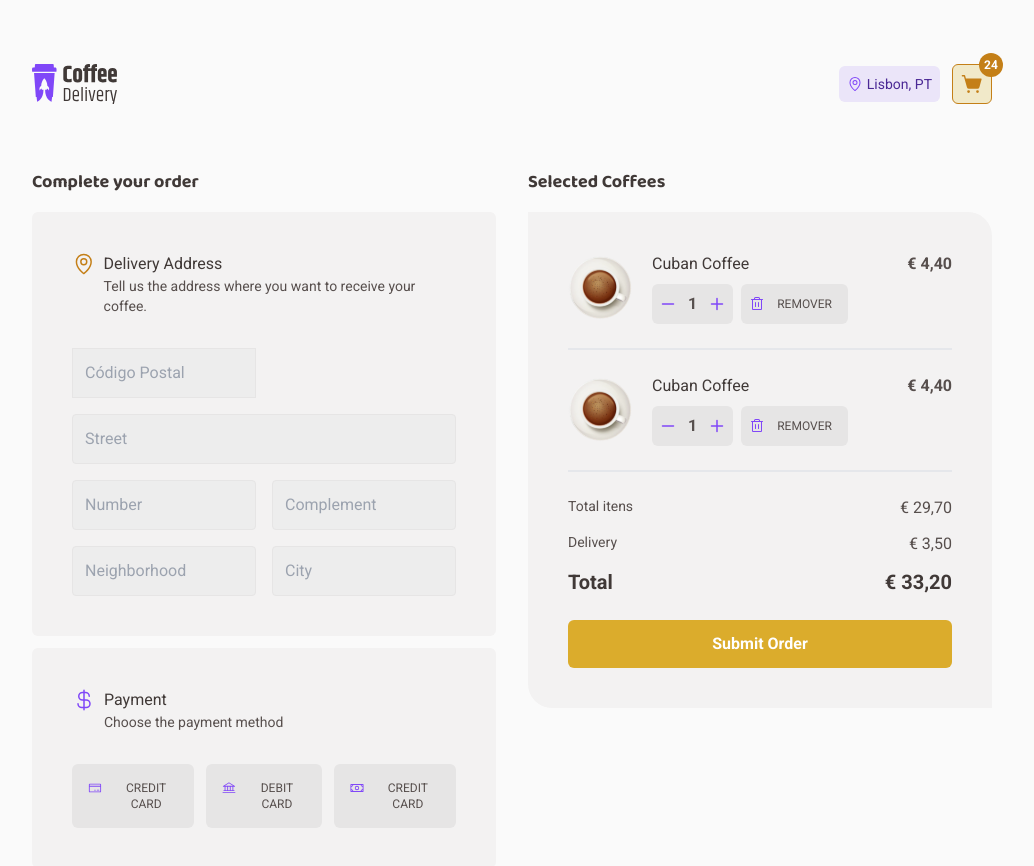
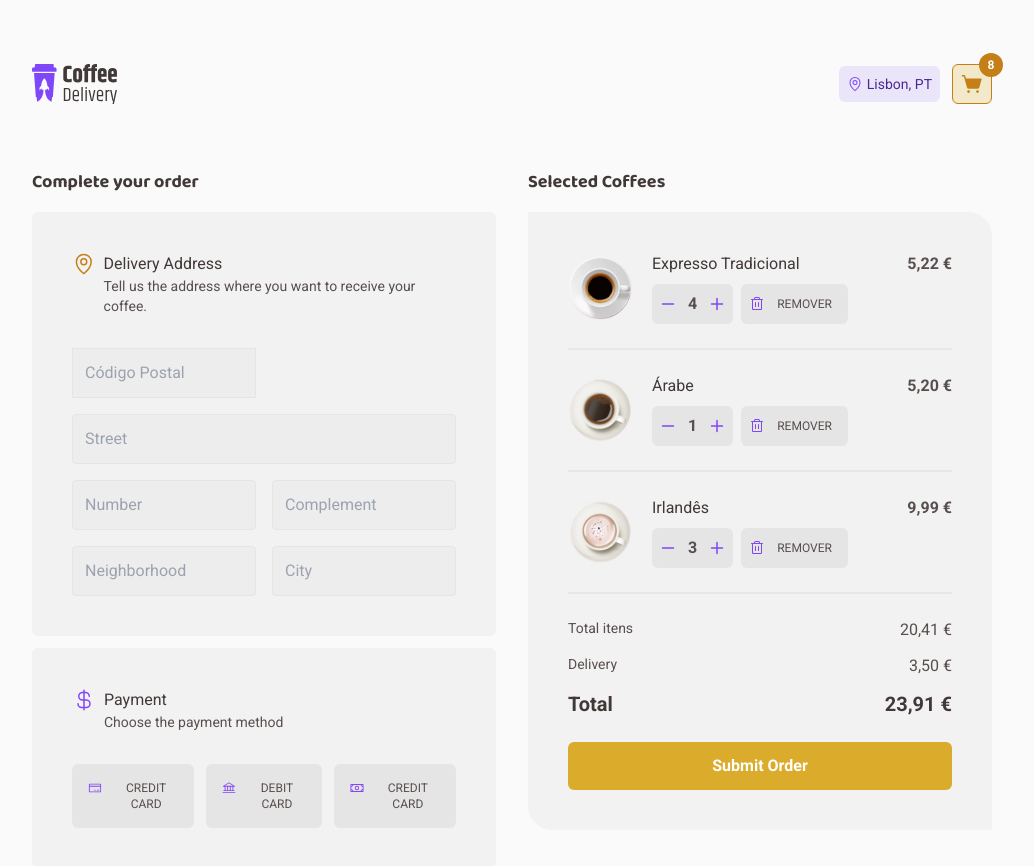
Before and after one commit to darlysson/coffee-delivery, a Next.js app: page /checkout in a window 1280 px wide. Shown: the top 866 px of the page, without its empty margins (128-1162 px from the left). Built offline with nearby package versions, Linux system fonts and the light colour scheme.

Commit message:
Added cart functionalities

```diff
--- a/src/components/CoffeList.tsx
+++ /dev/null
@@ -1,30 +0,0 @@
-import { CoffeesContext } from '@/pages/_app';
-import { useContext } from 'react';
-import { CoffeeCard } from "./CoffeeCard";
-import { LayoutSection } from "./LayoutSection";
-
-export function CoffeList() {
-  const { coffees } = useContext(CoffeesContext)
-
-  return (
-    <LayoutSection>
-      <h2 className='text-title-32 font-baloo text-subtitle mb-14'>Our Coffees</h2>
-
-      <ul className="grid grid-cols-4 gap-x-8 gap-y-10">
-        {coffees.map(({ id, image, title, labels, description, price, quantity }) => {
-          return (
-            <CoffeeCard
-              key={id}
-              imageSrc={image}
-              title={title}
-              labels={labels}
-              description={description}
-              price={price}
-              quantity={quantity}
-            />
-          )
-        })}
-      </ul>
-    </LayoutSection>
-  )
-}
--- a/src/components/CoffeeCard.tsx
+++ b/src/components/CoffeeCard.tsx
@@ -1,20 +1,16 @@
+import { CoffeeProps, useCoffee } from "@/pages/_app";
+import { formatPrice } from "@/utils/priceFormatter";
 import { Minus, Plus } from "@phosphor-icons/react";
 import Image from 'next/image';
-import { ComponentProps } from "react";
+import { useRef } from "react";
 
-interface CoffeeCardProps extends ComponentProps<'div'> {
-  imageSrc: string
-  title: string
-  labels: string[]
-  description: string
-  price: string
-  quantity: number
-}
+export function CoffeeCard({ title, image, price, labels, description, quantity, coffeeIndex }: CoffeeProps & { coffeeIndex: number }) {
+  const cardRef = useRef(null)
+  const { handleAddCoffee } = useCoffee()
 
-export function CoffeeCard({ title, imageSrc, price, labels, description, quantity }: CoffeeCardProps) {
   return (
-    <div className="text-center bg-card rounded-tr-3xl rounded-bl-3xl px-6 pb-5 relative min-h-[24rem]">
-      <Image src={imageSrc} alt="Cuban coffee" width={150} height={150} className="relative -top-6 mx-auto" />
+    <div ref={cardRef} className="text-center bg-card rounded-tr-3xl rounded-bl-3xl px-6 pb-5 relative min-h-[24rem]">
+      <Image src={image} alt="Cuban coffee" width={150} height={150} className="relative -top-6 mx-auto" />
 
       <ul className="flex items-center justify-center gap-2">
         {labels.map(label => (
@@ -30,7 +26,7 @@ export function CoffeeCard({ title, imageSrc, price, labels, description, quanti
 
       <div className="flex items-center mt-8 absolute bottom-6 left-0 right-0 px-6">
         <p className="text-defaultText mr-auto">
-          € <span className="font-baloo text-2xl te">{price}</span>
+          <span className="font-baloo text-2xl te">{formatPrice(price)}</span>
         </p>
 
         <div className="flex items-center p-2 gap-1 bg-button rounded-md">
@@ -40,11 +36,11 @@ export function CoffeeCard({ title, imageSrc, price, labels, description, quanti
           <span className="text-base font-roboto px-2 text-defaultText font-semibold">
             {quantity}
           </span>
-          <button className="text-purple">
+          <button className="text-purple" onClick={() => handleAddCoffee(cardRef.current, coffeeIndex)}>
             <Plus weight="bold" />
           </button>
         </div>
       </div>
-    </div >
+    </div>
   )
 }
--- a/src/data.json
+++ b/src/data.json
@@ -6,8 +6,8 @@
       "labels": ["Traditional"],
       "title": "Expresso Tradicional",
       "description": "O tradicional café feito com água quente e grãos moídos",
-      "price": "5,22",
-      "quantity": 0
+      "price": 5.22,
+      "quantity": 4
     },
     {
       "id": 2,
@@ -15,7 +15,7 @@
       "labels": ["Traditional"],
       "title": "Expresso Americano",
       "description": "Expresso diluído, menos intenso que o tradicional",
-      "price": "2,78",
+      "price": 2.78,
       "quantity": 0
     },
     {
@@ -24,8 +24,8 @@
       "labels": ["Traditional"],
       "title": "Expresso Cremoso",
       "description": "Café expresso tradicional com espuma cremosa",
-      "price": "3,16",
-      "quantity": 1
+      "price": 3.16,
+      "quantity": 0
     },
     {
       "id": 4,
@@ -33,7 +33,7 @@
       "labels": ["Traditional", "Gelado"],
       "title": "Expresso Gelado",
       "description": "Bebida preparada com café expresso e cubos de gelo",
-      "price": "5,25",
+      "price": 5.25,
       "quantity": 0
     },
     {
@@ -42,7 +42,7 @@
       "labels": ["Traditional", "Com leite"],
       "title": "Café com leite",
       "description": "Meio a meio de expresso tradicional com leite vaporizado",
-      "price": "6,00",
+      "price": 6.0,
       "quantity": 0
     },
     {
@@ -51,7 +51,7 @@
       "labels": ["Traditional", "Com leite"],
       "title": "Latte",
       "description": "Uma dose de café expresso com o dobro de leite e espuma cremosa",
-      "price": "2,99",
+      "price": 2.99,
       "quantity": 0
     },
     {
@@ -60,8 +60,8 @@
       "labels": ["Traditional", "Com leite"],
       "title": "Capuccino",
       "description": "Bebida com canela feita de doses iguais de café, leite e espuma",
-      "price": "9,30",
-      "quantity": 1
+      "price": 9.3,
+      "quantity": 0
     },
     {
       "id": 8,
@@ -69,8 +69,8 @@
       "labels": ["Traditional", "Com leite"],
       "title": "Macchiato",
       "description": "Café expresso misturado com um pouco de leite quente e espuma",
-      "price": "1,20",
-      "quantity": 3
+      "price": 1.2,
+      "quantity": 0
     },
     {
       "id": 9,
@@ -78,7 +78,7 @@
       "labels": ["Traditional", "Com leite"],
       "title": "Mocaccino",
       "description": "Café expresso com calda de chocolate, pouco leite e espuma",
-      "price": "3,99",
+      "price": 3.99,
       "quantity": 0
     },
     {
@@ -87,7 +87,7 @@
       "labels": ["Especial", "Com leite"],
       "title": "Chocolate Quente",
       "description": "Bebida feita com chocolate dissolvido no leite quente e café",
-      "price": "3,30",
+      "price": 3.3,
       "quantity": 0
     },
     {
@@ -96,8 +96,8 @@
       "labels": ["Especial", "Alcoólico", "Gelado"],
       "title": "Cubano",
       "description": "Drink gelado de café expresso com rum, creme de leite e hortelã",
-      "price": "7,25",
-      "quantity": 12
+      "price": 7.25,
+      "quantity": 0
     },
     {
       "id": 12,
@@ -105,7 +105,7 @@
       "labels": ["Especial"],
       "title": "Havaiano",
       "description": "Bebida adocicada preparada com café e leite de côco",
-      "price": "1,20",
+      "price": 1.2,
       "quantity": 0
     },
     {
@@ -114,8 +114,8 @@
       "labels": ["Especial"],
       "title": "Árabe",
       "description": "Bebida preparada com grãos de café árabe e especiarias",
-      "price": "5,20",
-      "quantity": 5
+      "price": 5.2,
+      "quantity": 1
     },
     {
       "id": 14,
@@ -123,8 +123,8 @@
       "labels": ["Especial", "Alcoólico"],
       "title": "Irlandês",
       "description": "Bebida à base de café, uísque irlandês, açúcar e chantilly",
-      "price": "9,99",
-      "quantity": 2
+      "price": 9.99,
+      "quantity": 3
     }
   ]
 }
--- a/src/pages/_app.tsx
+++ b/src/pages/_app.tsx
@@ -1,50 +1,72 @@
 import { Header } from '@/components/Header';
 import '@/styles/global.css';
 import type { AppProps } from 'next/app';
-import { createContext, useEffect, useState } from 'react';
+import { createContext, useContext, useEffect, useState } from 'react';
 import data from '../data.json';
 
-interface CoffeeProps {
+export interface CoffeeProps {
   id: number
   image: string
   labels: string[]
   title: string
   description: string
-  price: string
+  price: number
   quantity: number
 }
 
-export const CoffeesContext = createContext<{ coffees: CoffeeProps[], sumOfAllCoffees: number }>({
-  coffees: [],
-  sumOfAllCoffees: 0
-})
+type CoffeeContextType = {
+  coffees: CoffeeProps[],
+  sumOfAllCoffees: number,
+  selectedCoffees: CoffeeProps[],
+  handleRemoveCartCoffee: (id: number) => void
+  handleAddCoffee: (ref: any, index: number) => void
+}
+
+export const CoffeesContext = createContext<CoffeeContextType>({} as CoffeeContextType)
+
+export const useCoffee = () => {
+  const coffeContext = useContext(CoffeesContext)
+  return coffeContext
+}
 
 export default function App({ Component, pageProps }: AppProps) {
   const [coffees, setCoffees] = useState<CoffeeProps[]>([])
-  // const [sumOfAllCoffees, setSumOfAllCoffees] = useState(0)
+  const coffeeSum = coffees.reduce((acc, coffees) => acc + coffees.quantity, 0)
+  const selectedCoffees = coffees.filter(coffee => coffee.quantity !== 0)
 
   useEffect(() => {
     setCoffees(data.coffees)
   }, [])
 
-  // useEffect(() => {
-  //   setSumOfAllCoffees(coffeeSum)
-  // }, [coffees])
-
-  const coffeeSum = coffees.reduce((acc, coffees) => acc + coffees.quantity, 0)
-
-  // List of all coffees
-  // List of all coffees where quantity is !== de 0 (filter)
-  // quantity = reduce no array de coffees somando todas as quantities
-  // Add and remove items On click
+  // OK - List of all coffees
+  // OK - List of all coffees where quantity is !== de 0 (filter) (checkout)
+  // OK - Remove item from cart
+  // OK - quantity = reduce no array de coffees somando todas as quantities
+  // Add and remove items On click (for each coffee)
 
 
 
-  // function handleAddCoffee() {}
+  function handleAddCoffee(ref: any, index: number) {
+    console.log(ref)
+    console.log(index)
+  }
   // function handleRemoveCoffee() {}
 
+  function handleRemoveCartCoffee(id: number) {
+    const filteredCoffees = coffees.filter(coffee => coffee.id !== id)
+    setCoffees(filteredCoffees)
+  }
+
   return (
-    <CoffeesContext.Provider value={{ coffees, sumOfAllCoffees: coffeeSum }}>
+    <CoffeesContext.Provider
+      value={{
+        coffees,
+        sumOfAllCoffees: coffeeSum,
+        selectedCoffees,
+        handleRemoveCartCoffee,
+        handleAddCoffee
+      }}
+    >
       <Header />
       <Component {...pageProps} />
     </CoffeesContext.Provider>
--- a/src/pages/checkout.tsx
+++ b/src/pages/checkout.tsx
@@ -1,9 +1,15 @@
 import { LayoutSection } from "@/components/LayoutSection";
+import { formatPrice } from "@/utils/priceFormatter";
 import { Bank, CreditCard, CurrencyDollar, MapPin, Minus, Money, Plus, Trash } from '@phosphor-icons/react';
-import Image from "next/image";
+import Image from 'next/image';
 import Link from "next/link";
+import { useCoffee } from "./_app";
 
-export default function checkout() {
+export default function Checkout() {
+  const { selectedCoffees, handleRemoveCartCoffee } = useCoffee()
+  const totalAmount = selectedCoffees.reduce((acc, coffee) => acc + coffee.price, 0)
+  let deliveryAmount = 3.50
+
   return (
     <LayoutSection>
       <div className="grid gap-x-8 grid-cols-2">
@@ -87,13 +93,18 @@ export default function checkout() {
 
           <div className="p-10 bg-card rounded-tr-3xl rounded-bl-3xl">
             <ul className="flex flex-col">
-              <li className="flex gap-5 border-b-2 py-6 first-of-type:pt-0">
-                <Image src="/coffees/cuban.svg" width={64} height={64} alt="Cuban Coffee" />
+
+              {selectedCoffees.map((coffee) => {
+                return (
+                  <li key={coffee.id} className="flex gap-5 border-b-2 py-6 first-of-type:pt-0">
+                    <Image src={coffee.image} width={64} height={64} alt="Cuban Coffee" />
 
                     <div className="flex flex-col gap-2 w-full">
                       <div className="flex items-center justify-between">
-                    <h5 className="text-subtitle">Cuban Coffee</h5>
-                    <h4 className="text-defaultText font-bold">€ 4,40</h4>
+                        <h5 className="text-subtitle">{coffee.title}</h5>
+                        <h4 className="text-defaultText font-bold">
+                          {formatPrice(coffee.price)}
+                        </h4>
                       </div>
 
                       <div className="flex gap-2">
@@ -101,7 +112,9 @@ export default function checkout() {
                           <button>
                             <Minus weight="bold" />
                           </button>
-                      <span className="text-base font-roboto px-2 text-defaultText font-semibold">1</span>
+                          <span className="text-base font-roboto px-2 text-defaultText font-semibold">
+                            {coffee.quantity}
+                          </span>
                           <button>
                             <Plus weight="bold" />
                           </button>
@@ -109,55 +122,33 @@ export default function checkout() {
 
                         <button className="text-purple hover:bg-hover flex items-center justify-center p-2 gap-1 bg-button rounded-md">
                           <Trash />
-                      <span className="text-xs px-2 text-defaultText uppercase">Remover</span>
+                          <span className="text-xs px-2 text-defaultText uppercase" onClick={() => handleRemoveCartCoffee(coffee.id)}>Remover</span>
                         </button>
                       </div>
                     </div>
                   </li>
-
-              <li className="flex gap-5 border-b-2 py-6 first-of-type:pt-0">
-                <Image src="/coffees/cuban.svg" width={64} height={64} alt="Cuban Coffee" />
-
-                <div className="flex flex-col gap-2 w-full">
-                  <div className="flex items-center justify-between">
-                    <h5 className="text-subtitle">Cuban Coffee</h5>
-                    <h4 className="text-defaultText font-bold">€ 4,40</h4>
-                  </div>
-
-                  <div className="flex gap-2">
-                    <div className="text-purple flex items-center justify-center p-2 gap-1 bg-button rounded-md">
-                      <button>
-                        <Minus weight="bold" />
-                      </button>
-                      <span className="text-base font-roboto px-2 text-defaultText font-semibold">1</span>
-                      <button>
-                        <Plus weight="bold" />
-                      </button>
-                    </div>
-
-                    <button className="text-purple hover:bg-hover flex items-center justify-center p-2 gap-1 bg-button rounded-md">
-                      <Trash />
-                      <span className="text-xs px-2 text-defaultText uppercase">Remover</span>
-                    </button>
-                  </div>
-                </div>
-              </li>
+                )
+              })}
             </ul>
 
             <div className="pt-6">
               <div className="flex justify-between">
                 <p className="text-sm text-defaultText">Total itens</p>
-                <span className="text-defaultText">€ 29,70</span>
+                <span className="text-defaultText">
+                  {formatPrice(totalAmount)}
+                </span>
               </div>
 
               <div className="flex justify-between mt-3">
                 <p className="text-sm text-defaultText">Delivery</p>
-                <span className="text-defaultText">€ 3,50</span>
+                <span className="text-defaultText">{formatPrice(deliveryAmount)}</span>
               </div>
 
               <div className="flex justify-between mt-3">
                 <p className="text-xl font-bold text-subtitle">Total</p>
-                <span className="text-xl font-bold text-subtitle">€ 33,20</span>
+                <span className="text-xl font-bold text-subtitle">
+                  {formatPrice(totalAmount + deliveryAmount)}
+                </span>
               </div>
             </div>
 
--- a/src/pages/index.tsx
+++ b/src/pages/index.tsx
@@ -1,11 +1,22 @@
-import { CoffeList } from "@/components/CoffeList";
+import { CoffeeCard } from "@/components/CoffeeCard";
 import { Hero } from "@/components/Hero";
+import { LayoutSection } from "@/components/LayoutSection";
+import { useCoffee } from "./_app";
 
 export default function Home() {
+  const { coffees } = useCoffee()
+
   return (
     <>
       <Hero />
-      <CoffeList />
+
+      <LayoutSection>
+        <h2 className='text-title-32 font-baloo text-subtitle mb-14'>Our Coffees</h2>
+
+        <ul className="grid grid-cols-4 gap-x-8 gap-y-10">
+          {coffees.map((coffee, index) => <CoffeeCard key={coffee.id} {...coffee} coffeeIndex={index} />)}
+        </ul>
+      </LayoutSection>
     </>
   )
 }
--- /dev/null
+++ b/src/utils/priceFormatter.ts
@@ -0,0 +1,6 @@
+export const formatPrice = (price: number) => {
+  return new Intl.NumberFormat('pt-PT', {
+    style: 'currency',
+    currency: 'EUR',
+  }).format(price)
+}
```
Lines whose indentation alone changed are shown as unchanged.
